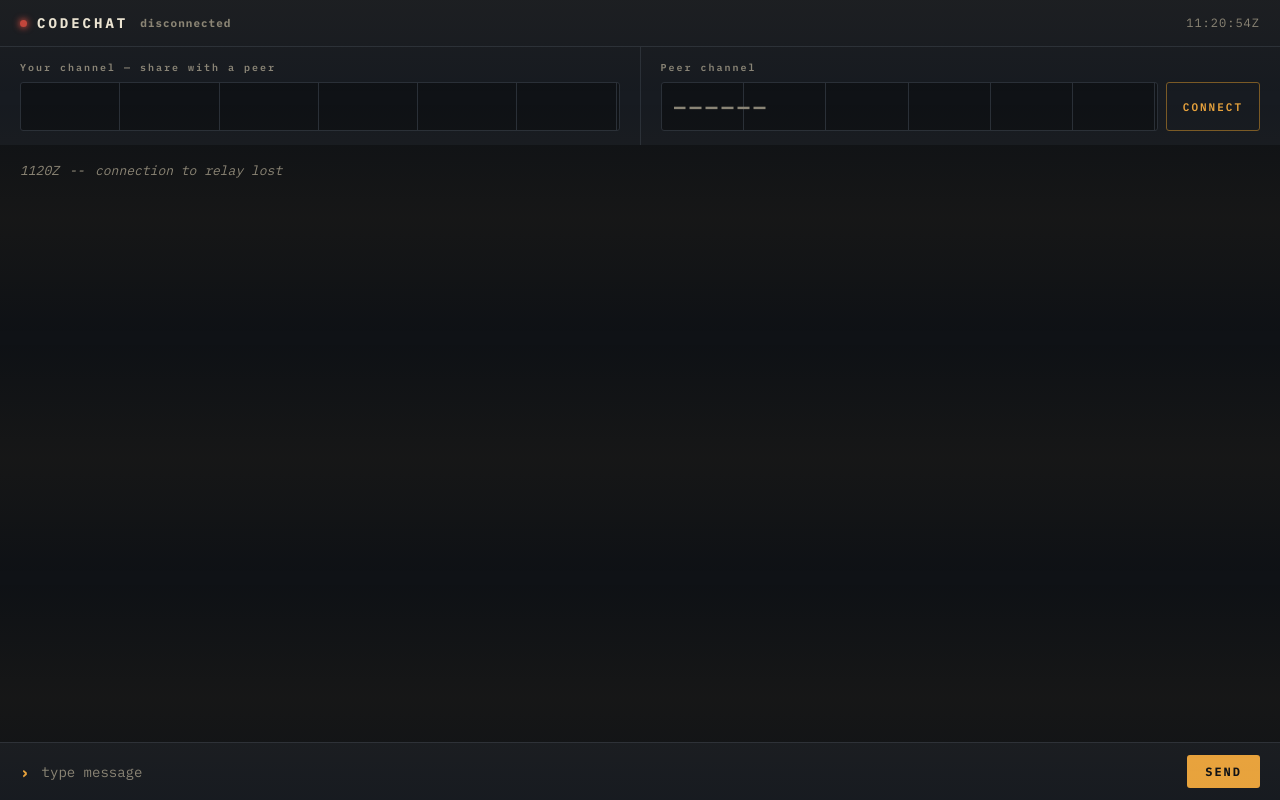
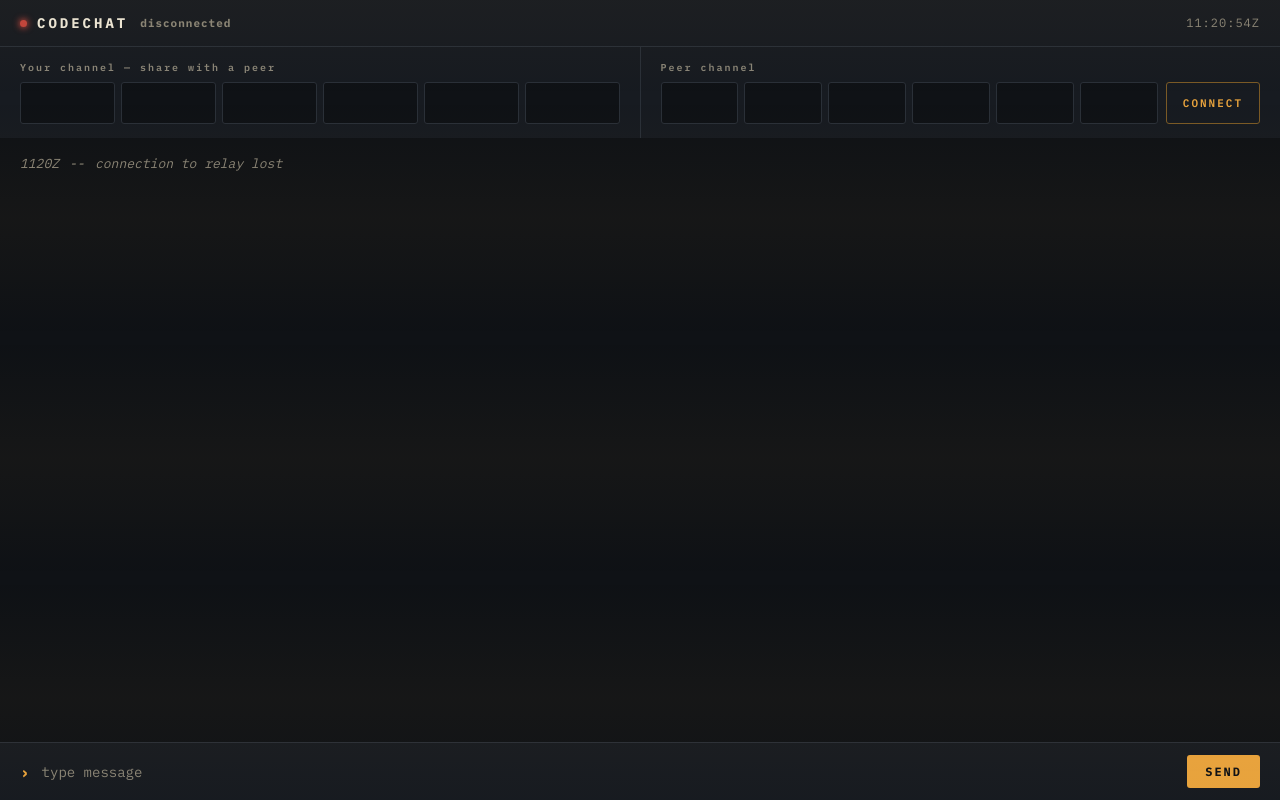
Before and after one commit to awkeningdough-ctrl/CodeChat, a website: page public/index.html in a window 1280 px wide. Drawn offline with Linux system fonts and the light colour scheme.

Commit message:
Update index.html

```diff
--- a/public/index.html
+++ b/public/index.html
@@ -64,20 +64,27 @@
     display: block; font-size: 10px; letter-spacing: 2px; color: var(--paper-dim);
     margin-bottom: 8px; font-weight: 600;
   }
-  .code-display input, .code-entry input {
-    width: 100%; background: var(--ink); border: 1px solid var(--line); color: var(--amber);
-    font-family: 'IBM Plex Mono', monospace; font-weight: 700; font-size: 20px;
-    letter-spacing: 8px; padding: 10px 12px; border-radius: 3px;
-    background-image: repeating-linear-gradient(90deg, transparent, transparent calc(16.6% - 1px), var(--line) calc(16.6% - 1px), var(--line) 16.6%);
+  .code-box { position: relative; }
+  .cells { display: flex; gap: 6px; }
+  .cell {
+    flex: 1; height: 42px; display: flex; align-items: center; justify-content: center;
+    background: var(--ink); border: 1px solid var(--line); border-radius: 3px;
+    font-family: 'IBM Plex Mono', monospace; font-weight: 700; font-size: 19px; color: var(--amber);
   }
-  .code-entry { display: flex; gap: 8px; }
-  .code-entry input {
-    color: var(--paper); text-transform: uppercase;
+  .code-entry .cell { color: var(--paper); }
+  .code-box.focused .cell { border-color: var(--amber); }
+  /* the real input sits invisibly on top so typing/selection/readonly all work normally;
+     only its caret is visible, the character glyphs render in the cells above instead */
+  .code-box input {
+    position: absolute; inset: 0; width: 100%; height: 100%;
+    background: transparent; border: none; color: transparent; caret-color: var(--amber);
+    font-family: 'IBM Plex Mono', monospace; font-size: 19px; letter-spacing: 6px;
+    padding: 0 4px; text-transform: uppercase;
   }
-  .code-entry input::placeholder { color: var(--paper-dim); letter-spacing: 4px; }
-  .code-entry input:focus, .code-display input:focus {
-    outline: none; border-color: var(--amber);
-  }
+  .code-box input::placeholder { color: transparent; }
+  .code-box input:focus { outline: none; }
+  .code-entry { display: flex; gap: 8px; align-items: stretch; }
+  .code-entry .code-box { flex: 1; }
   .channel-block button {
     background: transparent; border: 1px solid var(--amber-dim); color: var(--amber);
     font-family: inherit; font-weight: 600; letter-spacing: 2px; font-size: 11px;
@@ -122,7 +129,7 @@
 
   @media (max-width: 640px) {
     .console { flex-direction: column; }
-    .code-display input, .code-entry input { font-size: 16px; letter-spacing: 4px; }
+    .cell { font-size: 16px; height: 36px; }
   }
 </style>
 </head>
@@ -136,12 +143,24 @@
 <section class="console">
   <div class="channel-block">
     <label>Your channel — share with a peer</label>
-    <div class="code-display"><input id="myIdField" readonly></div>
+    <div class="code-box" id="myIdBox">
+      <div class="cells" data-target="myIdField">
+        <span class="cell"></span><span class="cell"></span><span class="cell"></span>
+        <span class="cell"></span><span class="cell"></span><span class="cell"></span>
+      </div>
+      <input id="myIdField" readonly>
+    </div>
   </div>
   <div class="channel-block">
     <label>Peer channel</label>
     <div class="code-entry">
-      <input id="peerIdField" placeholder="——————" maxlength="6">
+      <div class="code-box" id="peerIdBox">
+        <div class="cells" data-target="peerIdField">
+          <span class="cell"></span><span class="cell"></span><span class="cell"></span>
+          <span class="cell"></span><span class="cell"></span><span class="cell"></span>
+        </div>
+        <input id="peerIdField" maxlength="6">
+      </div>
       <button id="connectBtn">CONNECT</button>
     </div>
   </div>
```
